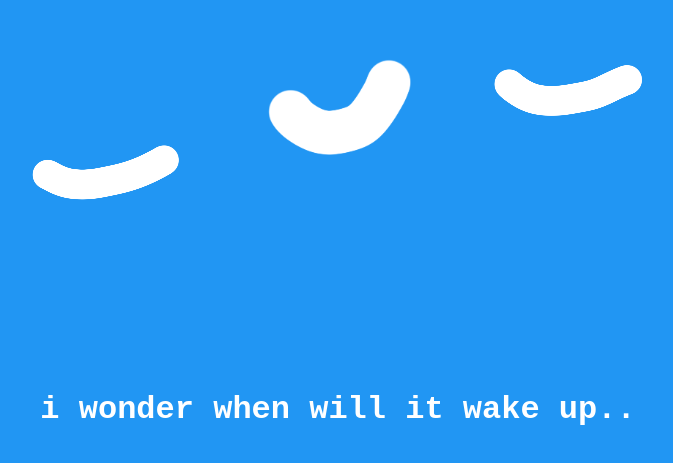
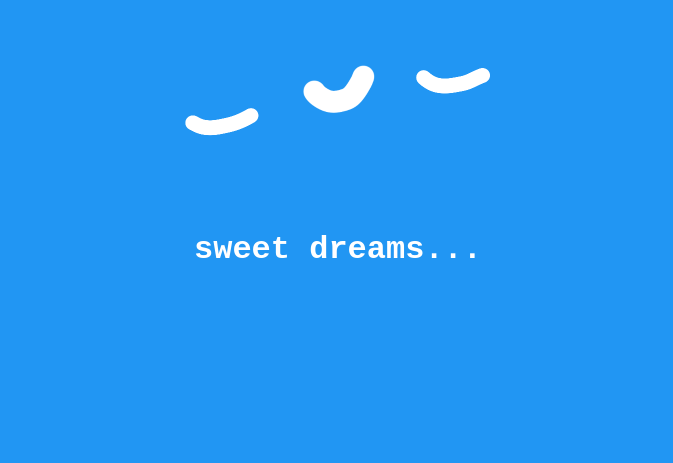
Before and after one commit to IMOitself/ovo, a React (Vite) app: page / in a window 1280 px wide. Shown: the part 311-774 px from the top of the page, without its empty margins (302-975 px from the left). Built offline with nearby package versions, Linux system fonts and the light colour scheme.

Commit message:
feat: smaller bite sized ovo

```diff
--- a/src/App.css
+++ b/src/App.css
@@ -15,8 +15,8 @@
 }
 
 .ovo, .ovo-close, .ovo-open {
-  width: 50vw;
-  height: 50vw;
+  width: 25vw;
+  height: 25vw;
 }
 
 .ovo {
--- a/src/App.jsx
+++ b/src/App.jsx
@@ -1,15 +1,21 @@
 import { useState } from 'react'
 import './App.css'
 
+function blink(){
+
+}
+
 export default function App() {
+  const [isEyesOpen, setIsEyesOpen] = useState(false);
+
   return (
     <div className="bg">
       <div className="ovo">
+        <img className="ovo-open" src={"bit_def.png"} style={{display: 'none'}} />
         <img className="ovo-close" src={"bit_blinks.png"}/>
-        <img className="ovo-open" src={"bit_def.png"}/>
       </div>
 
-      i wonder when will it wake up..
+      sweet dreams...
     </div>
   )
 }
```
